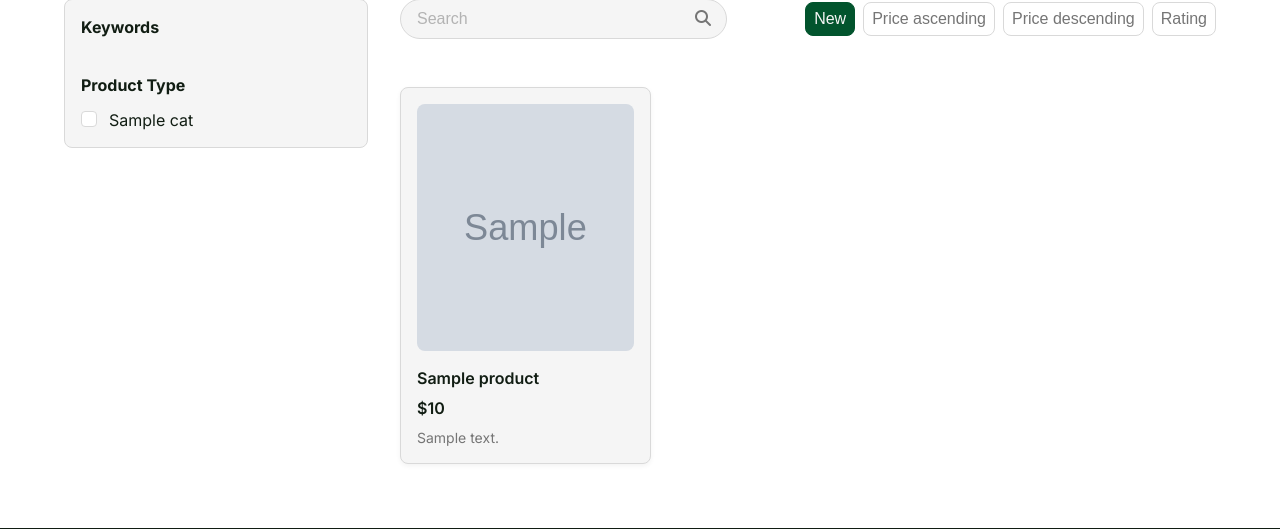
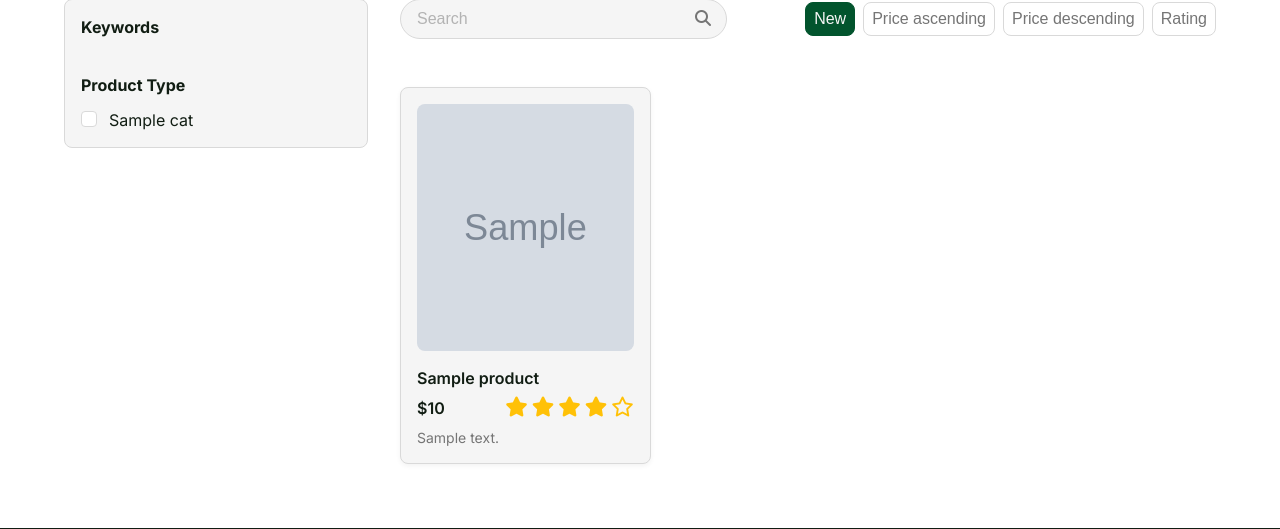
Before and after one commit to atoptun/django-shop, a Django app: template apps/products/templates/products/product_list.html in a window 1280 px wide. Shown: the part 233-762 px from the top of the page. Run offline with Django 5.2, Linux system fonts and the light colour scheme; the template is opened without the code that fills it: most values are stand-ins (such as "Sample title", 1, 10 or a date in 2020); grey boxes marked "Sample" are stand-in pictures; parts of the project's set-up code (start-up, migrations or seed data) failed here and were passed over; some libraries are stand-ins or nearby versions.

Commit message:
Add product rating display and review inline in admin panel

```diff
--- a/apps/products/templates/products/product_list.html
+++ b/apps/products/templates/products/product_list.html
@@ -141,7 +141,18 @@
                   {% endif %}
                   <div class="product-card__info">
                     <h4 class="product-card__name">{{ product.name }}</h4>
-                    <p class="product-card__price">${{ product.price }}</p>
+                    <div class="product-card__price_wrapper">
+                      <p class="product-card__price">${{ product.price }}</p>
+                      <div class="product-card__rating">
+                        {% for i in "12345"|make_list %}
+                          {% if forloop.counter <= product.average_rating %}
+                            <i class="fa-solid fa-star"></i>
+                          {% else %}
+                            <i class="fa-regular fa-star"></i>
+                          {% endif %}
+                        {% endfor %}
+                      </div>
+                    </div>
                     <p class="product-card__description">{{ product.description|truncatewords:10 }}</p>
                   </div>
                 </div>
--- a/compose.dev.yml
+++ b/compose.dev.yml
@@ -58,10 +58,14 @@ services:
           path: ./uv.lock
 
   postgres:
+    restart: no
     environment:
       - POSTGRES_INITDB_ARGS=--username=${POSTGRES_USER}
     ports:
       - "5433:5432"
+
+  pgadmin4:
+    restart: no
 
 volumes:
   pg_data:
--- a/static/css/main.css
+++ b/static/css/main.css
@@ -505,11 +505,24 @@ header {
   font-weight: 600;
 }
 
+.product-card__price_wrapper {
+  display: flex;
+  gap: 10px;
+  justify-content: space-between;
+}
+
 .product-card__price {
   font-size: 16px;
   font-weight: 600;
   line-height: 1.4;
   color: var(--black-main);
+}
+
+.product-card__rating {
+  display: flex;
+  gap: 4px;
+  color: #ffc107;
+  font-size: 20px;
 }
 
 .product-card__description {
@@ -744,8 +757,6 @@ footer {
   border-color: #dddddd;
 }
 
-
-
 .SelectField {
   width: 100%; /* 368px */
   display: flex;
@@ -772,8 +783,6 @@ footer {
   font-size: 16px;
   line-height: 1;
   color: var(--black-main);
-
-
 }
 
 .Select:focus {
@@ -787,8 +796,6 @@ footer {
   cursor: not-allowed;
   border-color: #dddddd;
 }
-
-
 
 .field-error {
   color: var(--error-color, red);
@@ -1025,6 +1032,13 @@ body.user-logged-in .header__user-actions {
   color: var(--black-main);
 }
 
+.product-rating {
+  display: flex;
+  gap: 4px;
+  color: #ffc107;
+  font-size: 20px;
+}
+
 .price-section {
   display: flex;
   flex-direction: column;
@@ -1483,7 +1497,7 @@ body.user-logged-in .header__user-actions {
   margin-bottom: 2rem;
   padding: 1.5rem;
   border: 1px solid var(--border-color, #e0e0e0);
-  border-radius: 8px
+  border-radius: 8px;
 }
 
 .add-review-title {
```
Also changed, not shown: apps/products/admin.py (+18 -2 lines), apps/products/templates/products/product_detail.html (+9 -0 lines).
